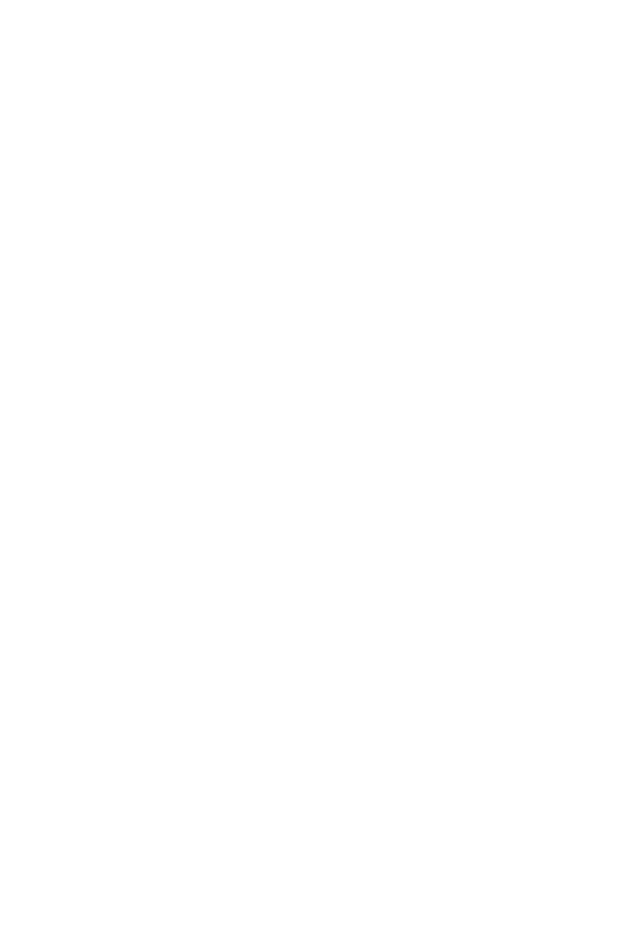
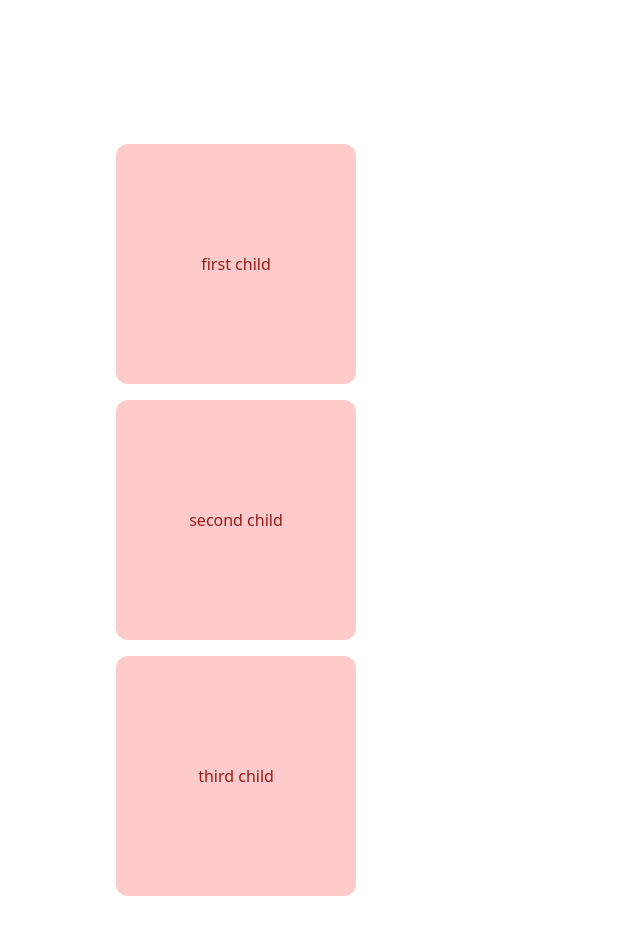
Before and after one commit to hlainehtet/framer-motion, a React (Vite) app: page /transition in a window 1280 px wide. Shown: the part 10560-11488 px from the top of the page, without its empty margins (0-640 px from the left). Before the commit the page ends 10688 px from the top, so only its background shows below. Built offline with nearby package versions, Linux system fonts and the light colour scheme.

Commit message:
staggerchildren

```diff
--- a/src/pages/StartUsingTransition.tsx
+++ b/src/pages/StartUsingTransition.tsx
@@ -14,6 +14,22 @@
       transition: { duration: 2 },
     },
   };
+
+  const container = {
+    hidden: { opacity: 0 },
+    show: {
+      opacity: 1,
+      transition: {
+        staggerChildren: 0.5,
+      },
+    },
+  };
+
+  const child = {
+    hidden: { opacity: 0, x: 0 },
+    show: { opacity: 1, x: 100 },
+  };
+
   return (
     <main>
       <section id="start-using-transition" className="w-screen h-screen p-4 ">
@@ -209,6 +225,28 @@
           <motion.li variants={item}>two child</motion.li>
         </motion.ul>
       </section>
+      <section id="staggerchildren" className="w-screen h-screen p-4">
+        <motion.ul variants={container} initial="hidden" animate={"show"}>
+          <motion.li
+            variants={child}
+            className="flex items-center justify-center px-8 py-4 mb-4 text-red-800 bg-red-200 w-60 h-60 rounded-xl"
+          >
+            first child
+          </motion.li>
+          <motion.li
+            className="flex items-center justify-center px-8 py-4 mb-4 text-red-800 bg-red-200 w-60 h-60 rounded-xl"
+            variants={child}
+          >
+            second child
+          </motion.li>
+          <motion.li
+            className="flex items-center justify-center px-8 py-4 mb-4 text-red-800 bg-red-200 w-60 h-60 rounded-xl"
+            variants={child}
+          >
+            third child
+          </motion.li>
+        </motion.ul>
+      </section>
     </main>
   );
 };
```
